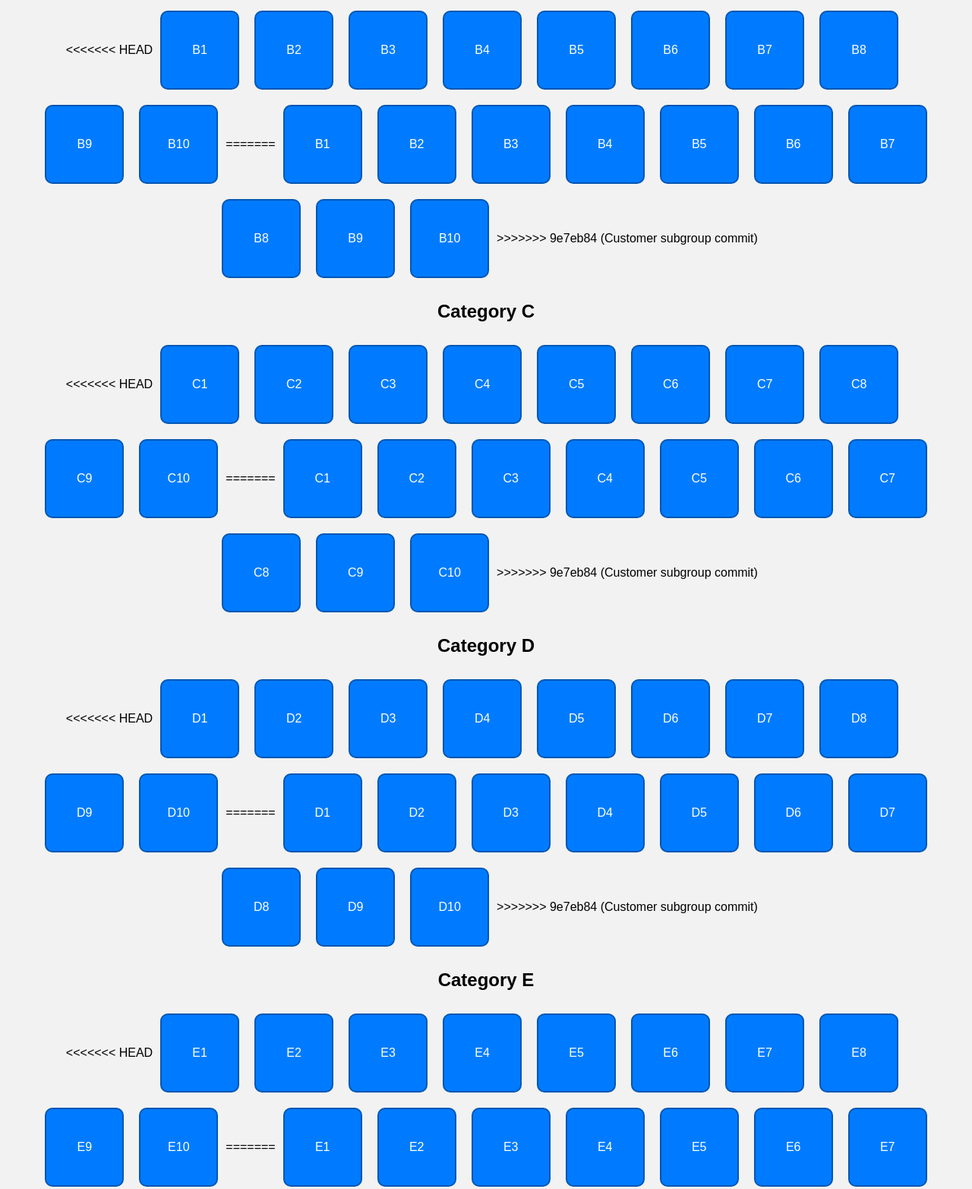
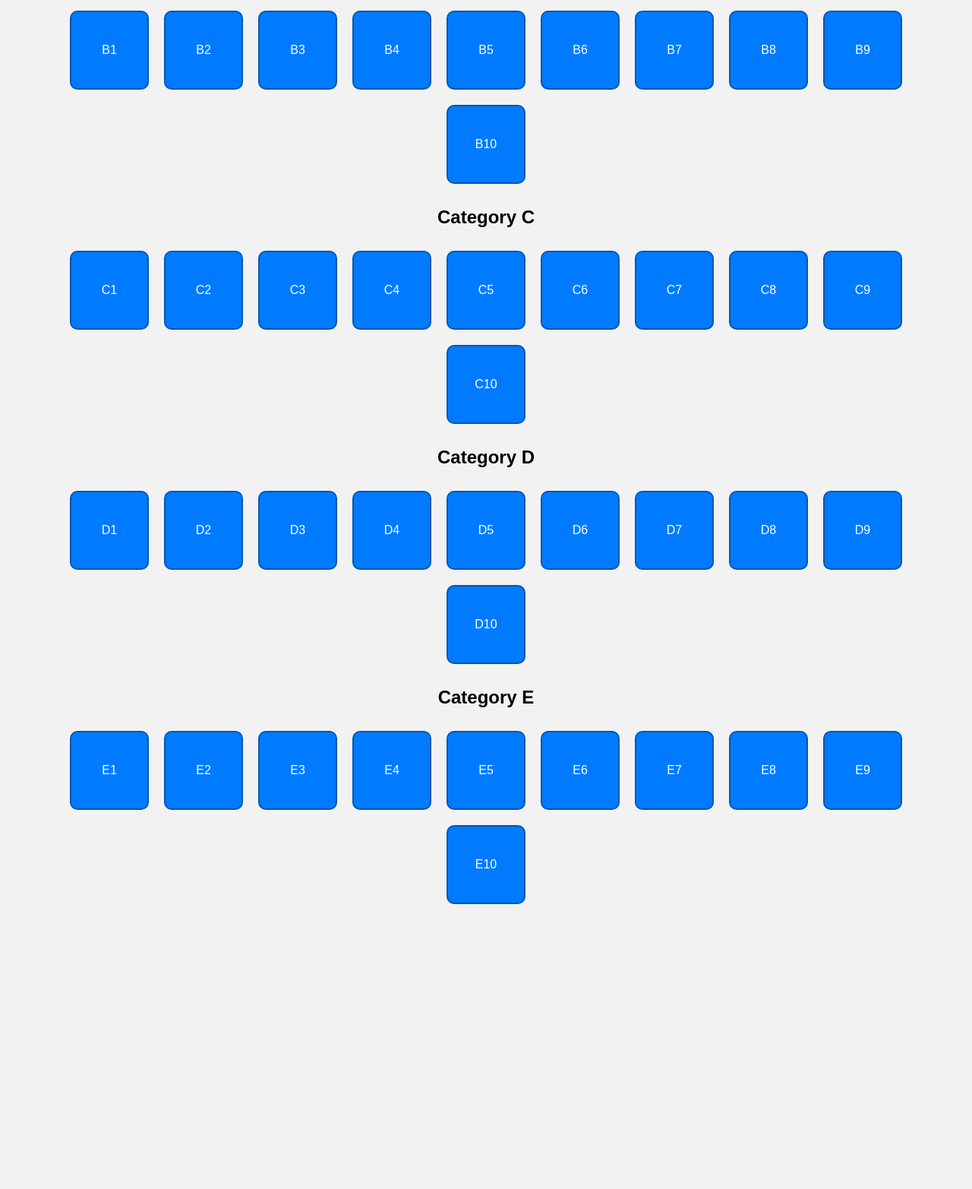
Before and after one commit to VVNSV2022/parking_management, a plain HTML site: page Frontend/Frontend_Elevator/Pages/spots.html in a window 1280 px wide. Shown: the part 440-2005 px from the top of the page at 76% size. After the commit the page ends 1660 px from the top, so only its background shows below. Drawn offline with Linux system fonts and the light colour scheme.

Commit message:
Frontend changes

```diff
--- a/Frontend/Frontend_Elevator/Pages/spots.html
+++ b/Frontend/Frontend_Elevator/Pages/spots.html
@@ -58,7 +58,6 @@
 
     <div class="spot-category">Category B</div>
     <div class="spot-list">
-<<<<<<< HEAD
         <div class="spot" onclick="handleSpotClick('B1')">B1</div>
         <div class="spot" onclick="handleSpotClick('B2')">B2</div>
         <div class="spot" onclick="handleSpotClick('B3')">B3</div>
@@ -69,23 +68,10 @@
         <div class="spot" onclick="handleSpotClick('B8')">B8</div>
         <div class="spot" onclick="handleSpotClick('B9')">B9</div>
         <div class="spot" onclick="handleSpotClick('B10')">B10</div>
-=======
-        <div class="spot" onclick="handleSpotClick('A1')">B1</div>
-        <div class="spot" onclick="handleSpotClick('A2')">B2</div>
-        <div class="spot" onclick="handleSpotClick('A3')">B3</div>
-        <div class="spot" onclick="handleSpotClick('A4')">B4</div>
-        <div class="spot" onclick="handleSpotClick('A5')">B5</div>
-        <div class="spot" onclick="handleSpotClick('A6')">B6</div>
-        <div class="spot" onclick="handleSpotClick('A7')">B7</div>
-        <div class="spot" onclick="handleSpotClick('A8')">B8</div>
-        <div class="spot" onclick="handleSpotClick('A9')">B9</div>
-        <div class="spot" onclick="handleSpotClick('A10')">B10</div>
->>>>>>> 9e7eb84 (Customer subgroup commit)
     </div>
 
     <div class="spot-category">Category C</div>
     <div class="spot-list">
-<<<<<<< HEAD
         <div class="spot" onclick="handleSpotClick('C1')">C1</div>
         <div class="spot" onclick="handleSpotClick('C2')">C2</div>
         <div class="spot" onclick="handleSpotClick('C3')">C3</div>
@@ -96,24 +82,11 @@
         <div class="spot" onclick="handleSpotClick('C8')">C8</div>
         <div class="spot" onclick="handleSpotClick('C9')">C9</div>
         <div class="spot" onclick="handleSpotClick('C10')">C10</div>
-=======
-        <div class="spot" onclick="handleSpotClick('A1')">C1</div>
-        <div class="spot" onclick="handleSpotClick('A2')">C2</div>
-        <div class="spot" onclick="handleSpotClick('A3')">C3</div>
-        <div class="spot" onclick="handleSpotClick('A4')">C4</div>
-        <div class="spot" onclick="handleSpotClick('A5')">C5</div>
-        <div class="spot" onclick="handleSpotClick('A6')">C6</div>
-        <div class="spot" onclick="handleSpotClick('A7')">C7</div>
-        <div class="spot" onclick="handleSpotClick('A8')">C8</div>
-        <div class="spot" onclick="handleSpotClick('A9')">C9</div>
-        <div class="spot" onclick="handleSpotClick('A10')">C10</div>
->>>>>>> 9e7eb84 (Customer subgroup commit)
     </div>
 
 
     <div class="spot-category">Category D</div>
     <div class="spot-list">
-<<<<<<< HEAD
         <div class="spot" onclick="handleSpotClick('D1')">D1</div>
         <div class="spot" onclick="handleSpotClick('D2')">D2</div>
         <div class="spot" onclick="handleSpotClick('D3')">D3</div>
@@ -124,24 +97,11 @@
         <div class="spot" onclick="handleSpotClick('D8')">D8</div>
         <div class="spot" onclick="handleSpotClick('D9')">D9</div>
         <div class="spot" onclick="handleSpotClick('D10')">D10</div>
-=======
-        <div class="spot" onclick="handleSpotClick('A1')">D1</div>
-        <div class="spot" onclick="handleSpotClick('A2')">D2</div>
-        <div class="spot" onclick="handleSpotClick('A3')">D3</div>
-        <div class="spot" onclick="handleSpotClick('A4')">D4</div>
-        <div class="spot" onclick="handleSpotClick('A5')">D5</div>
-        <div class="spot" onclick="handleSpotClick('A6')">D6</div>
-        <div class="spot" onclick="handleSpotClick('A7')">D7</div>
-        <div class="spot" onclick="handleSpotClick('A8')">D8</div>
-        <div class="spot" onclick="handleSpotClick('A9')">D9</div>
-        <div class="spot" onclick="handleSpotClick('A10')">D10</div>
->>>>>>> 9e7eb84 (Customer subgroup commit)
     </div>
 
 
     <div class="spot-category">Category E</div>
     <div class="spot-list">
-<<<<<<< HEAD
         <div class="spot" onclick="handleSpotClick('E1')">E1</div>
         <div class="spot" onclick="handleSpotClick('E2')">E2</div>
         <div class="spot" onclick="handleSpotClick('E3')">E3</div>
@@ -152,18 +112,6 @@
         <div class="spot" onclick="handleSpotClick('E8')">E8</div>
         <div class="spot" onclick="handleSpotClick('E9')">E9</div>
         <div class="spot" onclick="handleSpotClick('E10')">E10</div>
-=======
-        <div class="spot" onclick="handleSpotClick('A1')">E1</div>
-        <div class="spot" onclick="handleSpotClick('A2')">E2</div>
-        <div class="spot" onclick="handleSpotClick('A3')">E3</div>
-        <div class="spot" onclick="handleSpotClick('A4')">E4</div>
-        <div class="spot" onclick="handleSpotClick('A5')">E5</div>
-        <div class="spot" onclick="handleSpotClick('A6')">E6</div>
-        <div class="spot" onclick="handleSpotClick('A7')">E7</div>
-        <div class="spot" onclick="handleSpotClick('A8')">E8</div>
-        <div class="spot" onclick="handleSpotClick('A9')">E9</div>
-        <div class="spot" onclick="handleSpotClick('A10')">E10</div>
->>>>>>> 9e7eb84 (Customer subgroup commit)
     </div>
 
 </body>
```
Also changed, not shown: Frontend/Frontend_Elevator/Pages/elevator_parking.html (+0 -5 lines), Frontend/Frontend_Elevator/Pages/notFound.html (+0 -8 lines), Frontend/Frontend_Elevator/Styles/styles.css (+0 -27 lines), Frontend/Frontend_Elevator/app.js (+0 -26 lines).
